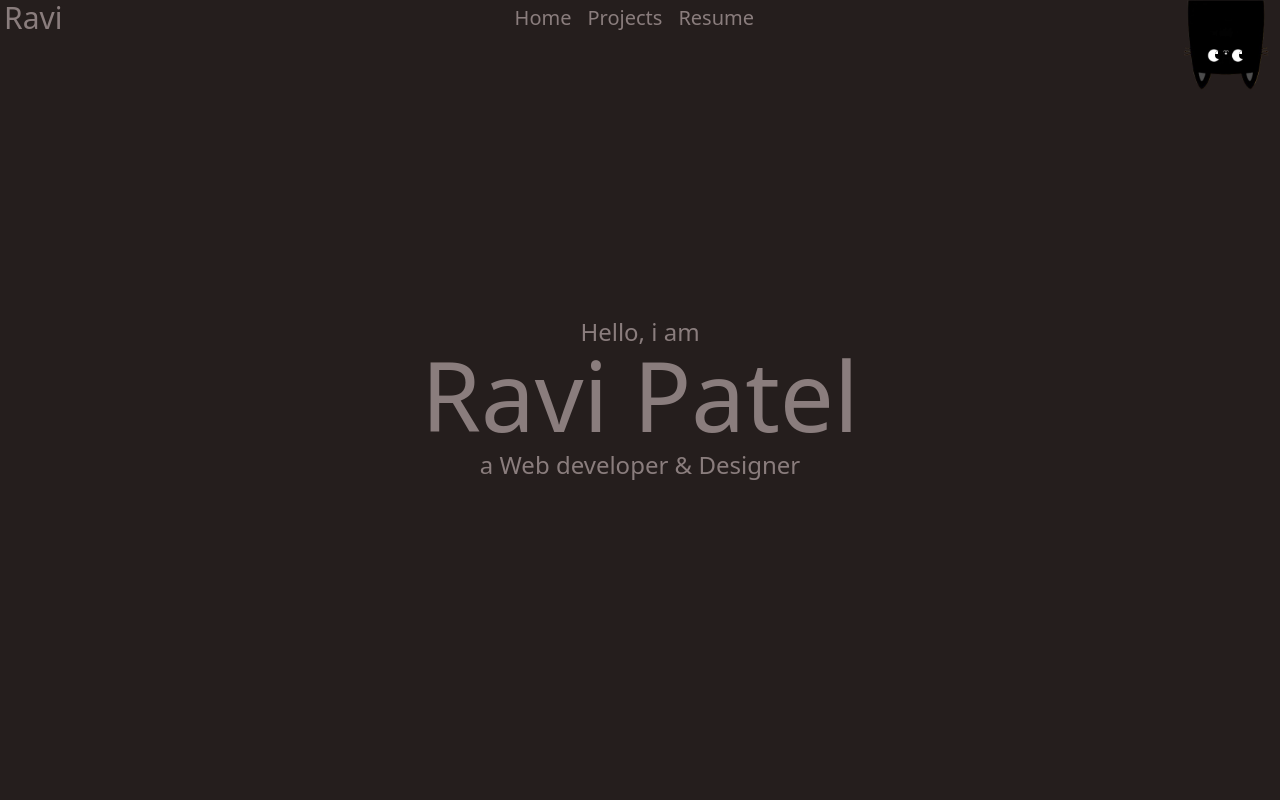
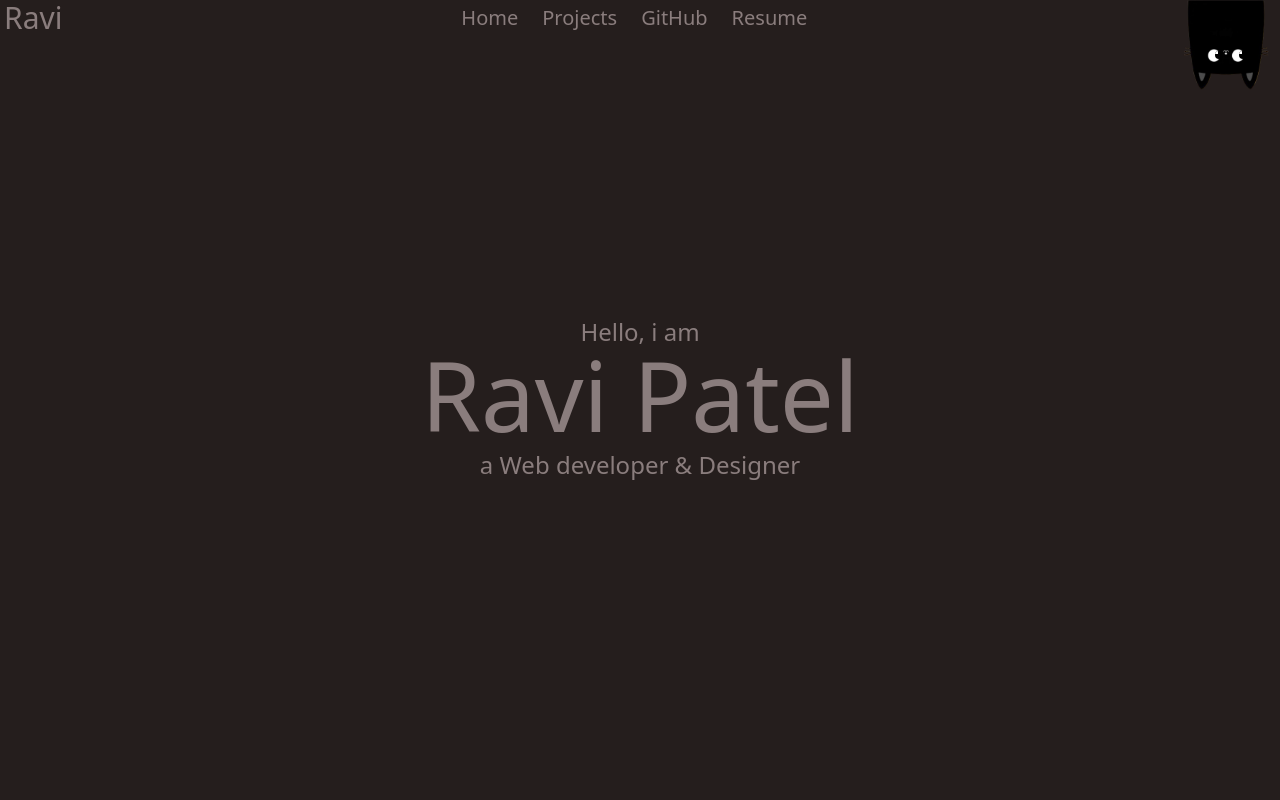
Before and after one commit to RaviPatel94/Portfolio, a React (Vite) app: page / in a window 1280 px wide. Shown: the top 800 px of the page. Built offline with nearby package versions, Linux system fonts and the light colour scheme; a web font is replaced by a local one.

Commit message:
minor updates

```diff
--- a/package.json
+++ b/package.json
@@ -11,7 +11,8 @@
   },
   "dependencies": {
     "react": "^18.3.1",
-    "react-dom": "^18.3.1"
+    "react-dom": "^18.3.1",
+    "react-router-dom": "^6.28.0"
   },
   "devDependencies": {
     "@eslint/js": "^9.11.1",
--- a/src/components/Navbar.jsx
+++ b/src/components/Navbar.jsx
@@ -1,4 +1,5 @@
 import React, { useEffect, useRef } from 'react'
+import {NavLink, Link} from "react-router-dom";
 
 function Navbar() {
   const catimgref =useRef(null)
@@ -42,8 +43,11 @@ function Navbar() {
         <nav className='flex justify-between fixed w-screen'>
         <div className='text-3xl cursor-pointer w-88 pl-1'>Ravi</div>
         <ul className="flex gap-4 p-1 text-xl h-max">
-            <li className='navlist'>Home</li>
+            <li className='navlist'>
+              Home
+            </li>
             <li className='navlist'>Projects</li>
+            <li className='navlist'><a href="https://github.com/RaviPatel94" target='blank'>GitHub</a></li>
             <li className='navlist'><a href="/ravi patel resume.pdf" target='blank'>Resume</a></li>
         </ul>
         <div>
--- a/src/components/Projects.jsx
+++ b/src/components/Projects.jsx
@@ -1,5 +1,4 @@
 import React from 'react'
-
 function Projects() {
   return (
     <div className='flex justify-center flex-col gap-7 min-h-screen'>
--- a/src/index.css
+++ b/src/index.css
@@ -5,7 +5,7 @@
 @layer components{
 
     .navlist{
-        @apply border-b-1.5 border-b-primary bg-primary cursor-pointer
+        @apply border-b-1.5 border-b-primary bg-primary cursor-pointer px-1
         hover:border-b-secondary
         transition-all duration-300 ease-linear;
     }
```
Also changed, not shown: 1 other file (tests, documents, lock files or other folders).
